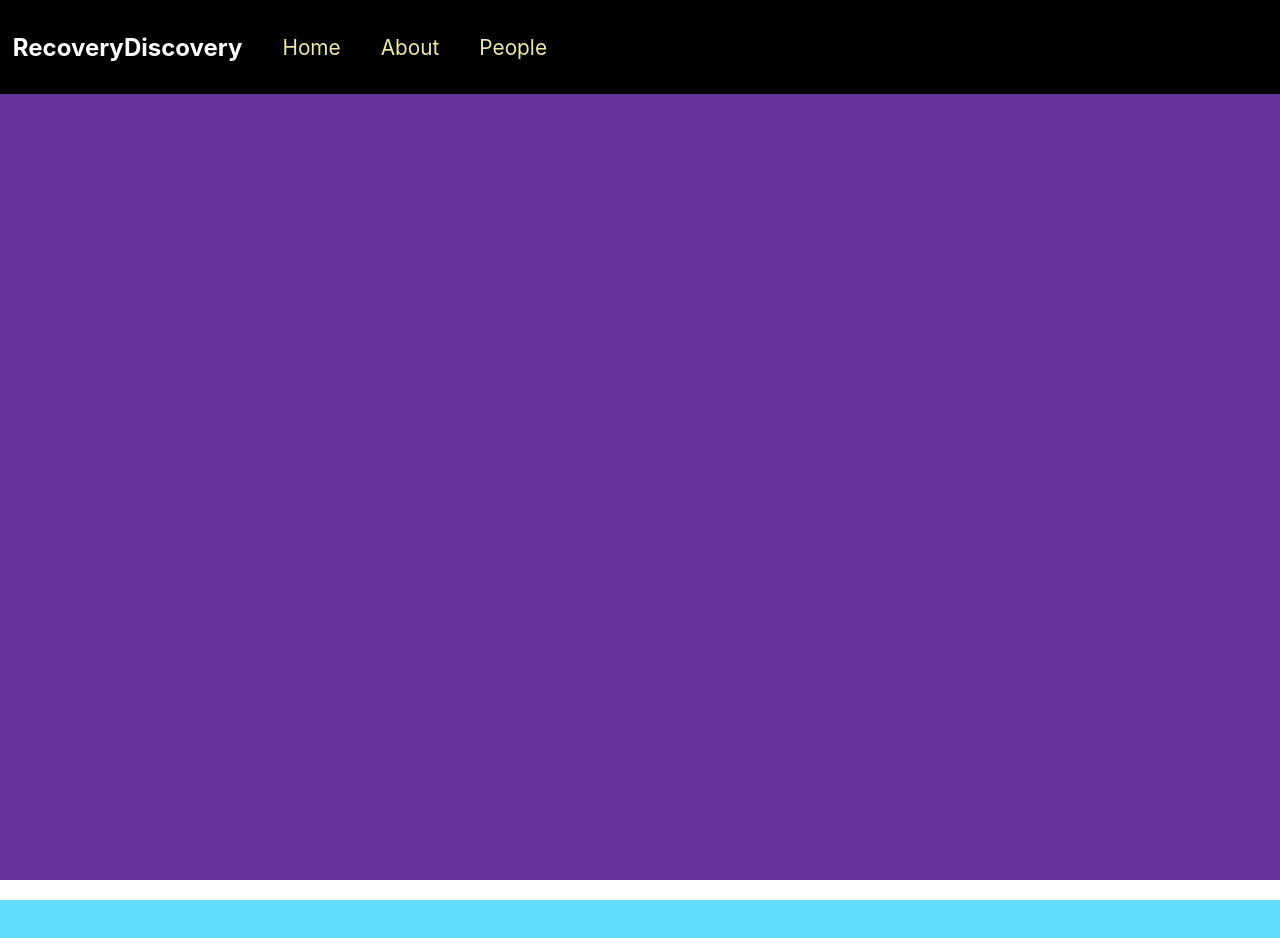
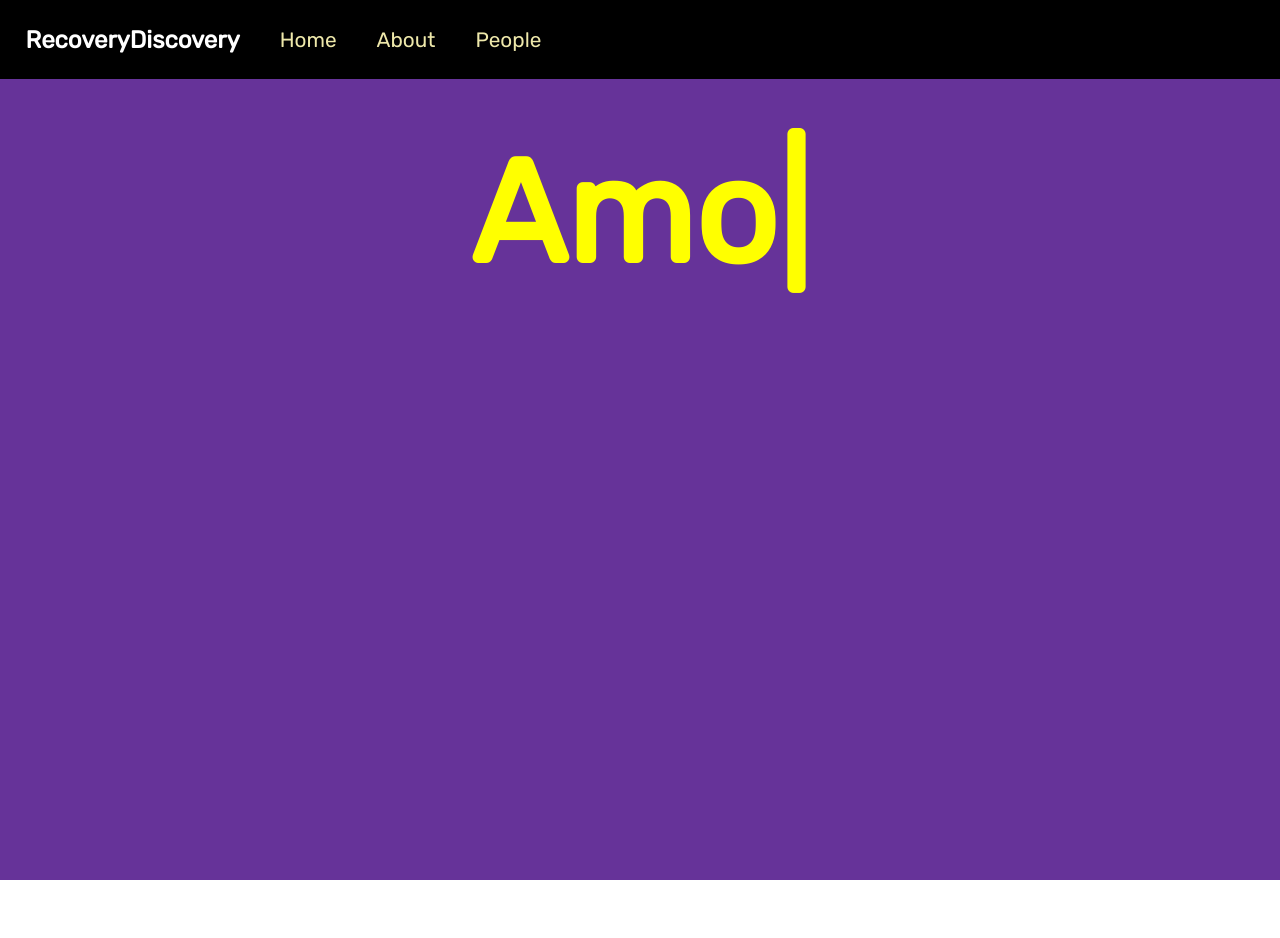
Before and after one commit to Dan-Gon/RD, a React (Create React App) app in the folder client/: page / in a window 1280 px wide. Shown: the top 938 px of the page. After the commit the page ends 880 px from the top, so only its background shows below. Built offline with nearby package versions, Linux system fonts and the light colour scheme; no server answers.

Commit message:
Added typewriter effect

```diff
--- a/client/public/index.html
+++ b/client/public/index.html
@@ -7,37 +7,17 @@
     <meta name="theme-color" content="#000000" />
     <meta
       name="description"
-      content="Web site created using create-react-app"
+      content="Website created to shed light on all of the beautiful people in recovery."
     />
     <link rel="apple-touch-icon" href="%PUBLIC_URL%/logo192.png" />
-    <!--
-      manifest.json provides metadata used when your web app is installed on a
-      user's mobile device or desktop. See https://developers.google.com/web/fundamentals/web-app-manifest/
-    -->
+
     <link rel="manifest" href="%PUBLIC_URL%/manifest.json" />
-    <!--
-      Notice the use of %PUBLIC_URL% in the tags above.
-      It will be replaced with the URL of the `public` folder during the build.
-      Only files inside the `public` folder can be referenced from the HTML.
 
-      Unlike "/favicon.ico" or "favicon.ico", "%PUBLIC_URL%/favicon.ico" will
-      work correctly both with client-side routing and a non-root public URL.
-      Learn how to configure a non-root public URL by running `npm run build`.
-    -->
-    <title>React App</title>
+    <title>Recovery Discovery</title>
   </head>
   <body>
     <noscript>You need to enable JavaScript to run this app.</noscript>
     <div id="root"></div>
-    <!--
-      This HTML file is a template.
-      If you open it directly in the browser, you will see an empty page.
 
-      You can add webfonts, meta tags, or analytics to this file.
-      The build step will place the bundled scripts into the <body> tag.
-
-      To begin the development, run `npm start` or `yarn start`.
-      To create a production bundle, use `npm run build` or `yarn build`.
-    -->
   </body>
 </html>
--- a/client/src/components/Header/Header.css
+++ b/client/src/components/Header/Header.css
@@ -1,7 +1,7 @@
 .header-container{
     top: 0;
     position: fixed;
-    min-height: 8vh;
+    min-height: 6vh;
     width: 100%;
     background-color: black;
 }
@@ -12,7 +12,7 @@
     align-items: center;
 }
 .nav-links{
-    padding: 1%;
+    padding: 2%;
 }
 .nav-links h1{
     color: white;
--- /dev/null
+++ b/client/src/components/Typewriter/Typewriter.css
@@ -0,0 +1,5 @@
+.typewriter-font{
+    font-size: 9rem;
+    color: yellow;
+    padding: 10%;
+}
--- /dev/null
+++ b/client/src/components/Typewriter/Typewriter.tsx
@@ -0,0 +1,46 @@
+import {useState, useEffect} from "react";
+import './Typewriter.css'
+
+const love: String[] = ["Love", "Amor", "Liefde","Dashuria", "Cinta", "Amore", "愛する", "애정", "Amare", "Love is love." ]
+const Typewriter = () => {
+  const [index, setIndex] = useState(0);
+  const [subIndex, setSubIndex] = useState(0);
+  const [blink, setBlink] = useState(true);
+  const [reverse, setReverse] = useState(false);
+
+  useEffect(()=>{
+    if(index === love.length - 1 && subIndex === love[index].length){
+      return;
+    }
+    if(subIndex === love[index].length + 1 && index !== love.length -1 && !reverse){
+      setReverse(true);
+      return;
+    }
+    if (subIndex === 0 && reverse){
+      setReverse(false);
+      setIndex((prev)=>prev+1);
+      return;
+    }
+    const timeout = setTimeout(()=>{
+      setSubIndex((prev)=>prev+(reverse?-1:1));
+    }, Math.max(reverse?75:subIndex===love[index].length?1000:150,parseInt(String(Math.random() * 350))));
+    return () => clearTimeout(timeout);
+  }, [subIndex,index,reverse])
+
+  useEffect(()=>{
+    const timeout2 = setTimeout(()=>{
+      setBlink((prev)=>!prev);
+    },500);
+    return()=>clearTimeout(timeout2);
+  },[blink]);
+
+
+  return(
+
+    <h1 className={'typewriter-font'}>
+      {`${love[index].substring(0, subIndex)}${blink?"|":""}`}
+    </h1>
+
+  )
+}
+export default Typewriter;
--- a/client/src/index.css
+++ b/client/src/index.css
@@ -1,8 +1,12 @@
+@import url('https://fonts.googleapis.com/css2?family=Rubik&display=swap');
+
+*{
+  margin: 0;
+  padding: 0;
+  font-family: "Rubik", sans-serif ;
+}
 body {
   margin: 0;
-  font-family: -apple-system, BlinkMacSystemFont, 'Segoe UI', 'Roboto', 'Oxygen',
-    'Ubuntu', 'Cantarell', 'Fira Sans', 'Droid Sans', 'Helvetica Neue',
-    sans-serif;
   -webkit-font-smoothing: antialiased;
   -moz-osx-font-smoothing: grayscale;
 }
--- a/client/src/routes/Home/Home.css
+++ b/client/src/routes/Home/Home.css
@@ -1,6 +1,9 @@
 .home-body{
     background-color: rebeccapurple;
     height: 110vh;
+    align-items: center;
+    justify-content: center;
+    text-align: center;
 }
 .section2{
     height: 110vh;
--- a/client/src/routes/Home/Home.tsx
+++ b/client/src/routes/Home/Home.tsx
@@ -1,21 +1,14 @@
 import Header from "../../components/Header/Header";
 import './Home.css'
+import Typewriter from "../../components/Typewriter/Typewriter";
 import {useEffect, useState} from "react";
 
 const Home = () => {
-    const [data, setData] = useState(null)
-    useEffect(()=>{
-        fetch("/api")
-            .then((res)=>res.json())
-            .then((data)=> setData(data.message))
-    },[])
   return(
       <div>
-        <Header/>
+      <Header/>
       <section className={'home-body'}>
-      </section>
-      <section className={'section2'}>
-        <h1>{data}</h1>
+          <Typewriter/>
       </section>
       </div>
   )
```
Also changed, not shown: 1 other file (tests, documents, lock files or other folders).
